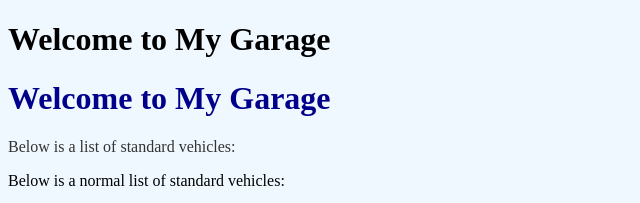
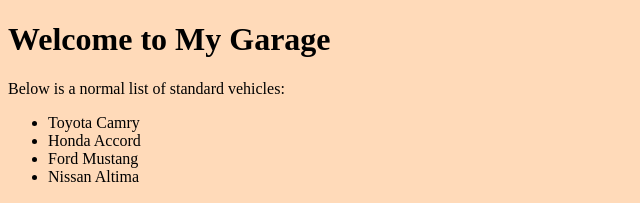
Before and after one commit to trevorkamau-ctrl/portfolio-2, a plain HTML site: page index.html in a window 1280 px wide. Shown: the top 203 px of the page, without its empty margins (0-640 px from the left). Drawn offline with Linux system fonts and the light colour scheme.

Commit message:
color ful

```diff
--- a/index.html
+++ b/index.html
@@ -3,16 +3,11 @@
 <head>
     <title>My Car List</title>
 </head>
+<!-- The style attribute here changes the entire page background -->
+<body style="background-color: peachpuff;">
 <body>
 
     <h1>Welcome to My Garage</h1>
-    <!-- 1. Background color for the whole page -->
-<body style="background-color: #f0f8ff;">
-
-    <!-- 2. Text color for the heading -->
-    <h1 style="color: darkblue;">Welcome to My Garage</h1>
-
-    <p style="color: #333333;">Below is a list of standard vehicles:</p>
     <p>Below is a normal list of standard vehicles:</p>
 
     <!-- This is the list inside the page body -->
```
